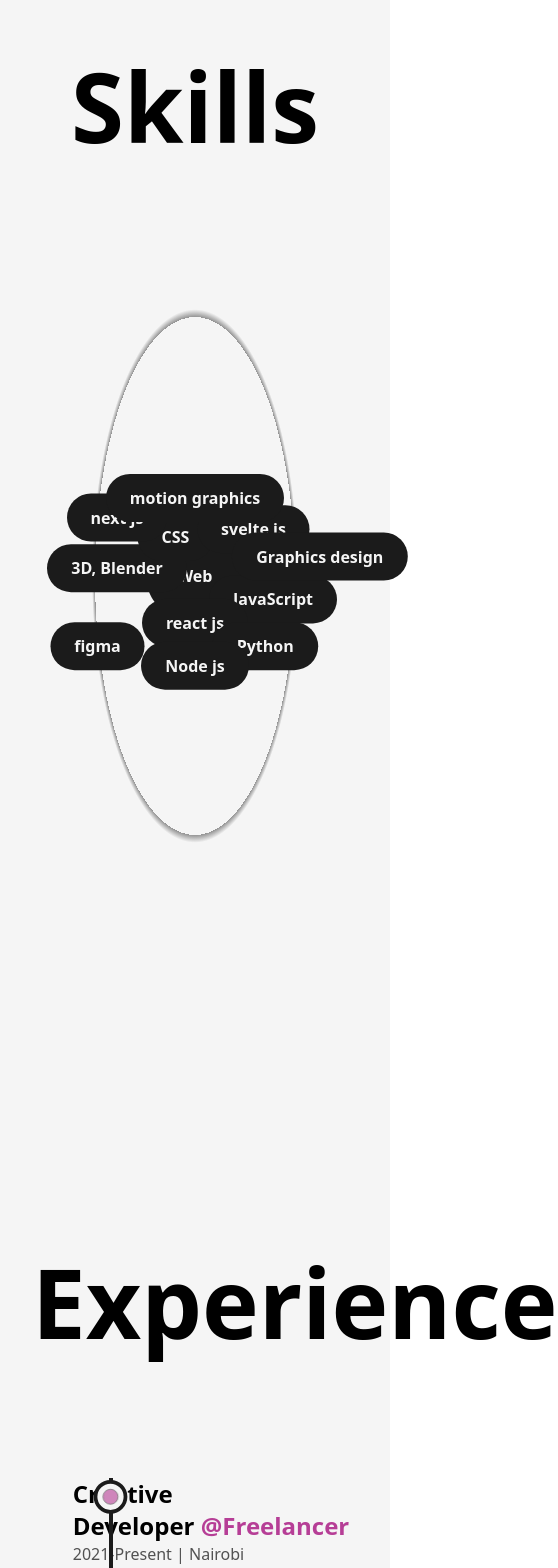
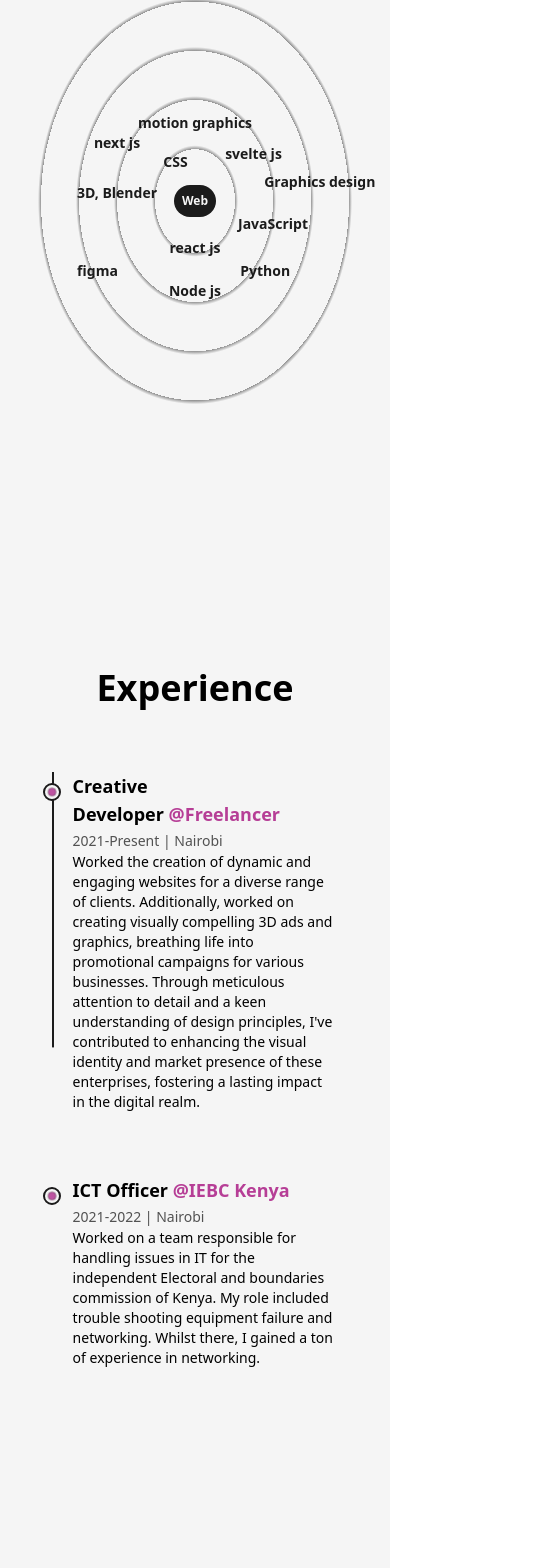
Before and after one commit to sebbyapudo/nextjs-dev_portfolio, a Next.js app: page /about in a window 390 px wide. Shown: the part 1456-3024 px from the top of the page, 558 px wide, since content can reach past the window. Built offline with nearby package versions, Linux system fonts and the light colour scheme.

Commit message:
Made all the components in the about page responsive

```diff
--- a/src/components/Education.js
+++ b/src/components/Education.js
@@ -4,18 +4,18 @@
 
 const Details = ({position, company, companyLink, time, work, address}) => {
   const ref = useRef(null);
-  return <li ref={ref} className='my-8 first:mt-0 last:mb-0 w-[60%] mx-auto flex flex-col items-center justify-between'>
+  return <li ref={ref} className='my-8 first:mt-0 last:mb-0 w-[60%] mx-auto flex flex-col items-center justify-between md:w-[80%]'>
     <LiIcon reference={ref} />
     <motion.div
     initial={{y:50}}
     whileInView={{y:0}}
     transition={{duration:0.5, type:"spring"}}
     >
-      <h3 className='capitalize font-bold text-2xl'>{position}&nbsp;<a href={companyLink} target='_blank' className='text-primary dark:text-primaryDark capitalize'>@{company}</a></h3>
-      <span className='capitalize font-medium text-dark/75 dark:text-light/75'>
+      <h3 className='capitalize font-bold text-2xl sm:text-xl xs:text-lg'>{position}&nbsp;<a href={companyLink} target='_blank' className='text-primary dark:text-primaryDark capitalize'>@{company}</a></h3>
+      <span className='capitalize font-medium text-dark/75 dark:text-light/75 xs:text-sm'>
         {time} | {address}
       </span>
-      <p className='font-medium w-full'>
+      <p className='font-medium w-full md:text-sm'>
         {work}
       </p>
     </motion.div>
@@ -32,13 +32,13 @@
   )
   return (
     <div className='my-64'>
-      <h2 className='w-full text-center text-8xl font-bold mb-32'>Education</h2>
+      <h2 className='w-full text-center text-8xl font-bold mb-32 md:text-6xl xs:text-4xl md:mb-16'>Education</h2>
 
-      <div ref={ref} className='w-[75%] mx-auto relative'>
+      <div ref={ref} className='w-[75%] mx-auto relative lg:w-[90%] md:w-full'>
         <motion.div
         style={{scaleY: scrollYProgress}}
-        className='absolute left-9 top-0 w-[4px] h-full bg-dark dark:bg-light origin-top'/>
-        <ul className='w-full flex flex-col items-center justify-between ml-4'>
+        className='absolute left-9 top-0 w-[4px] h-full bg-dark dark:bg-light origin-top md:w-[2px] md:left-[30px] xs:left-[20px]'/>
+        <ul className='w-full flex flex-col items-center justify-between ml-4 xs:ml-2'>
           <Details
             position={"Bachelor Of Science In Software Engineering"} company={"KCA University"}
             companyLink={"https://www.kcau.ac.ke/"}
--- a/src/components/Experience.js
+++ b/src/components/Experience.js
@@ -4,18 +4,20 @@
 
 const Details = ({position, company, companyLink, time, work, address}) => {
   const ref = useRef(null);
-  return <li ref={ref} className='my-8 first:mt-0 last:mb-0 w-[60%] mx-auto flex flex-col items-center justify-between'>
+  return <li ref={ref} className='my-8 first:mt-0 last:mb-0 w-[60%] mx-auto flex flex-col items-center justify-between md:w-[80%]'>
     <LiIcon reference={ref} />
     <motion.div
     initial={{y:50}}
     whileInView={{y:0}}
     transition={{duration:0.5, type:"spring"}}
     >
-      <h3 className='capitalize font-bold text-2xl'>{position}&nbsp;<a href={companyLink} target='_blank' className='text-primary dark:text-primaryDark capitalize'>@{company}</a></h3>
-      <span className='capitalize font-medium text-dark/75 dark:text-light/75'>
+      <h3 className='capitalize font-bold text-2xl
+      sm:text-xl xs:text-lg
+      '>{position}&nbsp;<a href={companyLink} target='_blank' className='text-primary dark:text-primaryDark capitalize'>@{company}</a></h3>
+      <span className='capitalize font-medium text-dark/75 dark:text-light/75 xs:text-sm'>
         {time} | {address}
       </span>
-      <p className='font-medium w-full'>
+      <p className='font-medium w-full md:text-sm'>
         {work}
       </p>
     </motion.div>
@@ -32,13 +34,13 @@
   )
   return (
     <div className='my-64'>
-      <h2 className='w-full text-center text-8xl font-bold mb-32'>Experience</h2>
+      <h2 className='w-full text-center text-8xl font-bold mb-32 md:text-6xl xs:text-4xl md:mb-16'>Experience</h2>
 
-      <div ref={ref} className='w-[75%] mx-auto relative'>
+      <div ref={ref} className='w-[75%] mx-auto relative lg:w-[90%] md:w-full'>
         <motion.div
         style={{scaleY: scrollYProgress}}
-        className='absolute left-9 top-0 w-[4px] h-full bg-dark dark:bg-light origin-top'/>
-        <ul className='w-full flex flex-col items-center justify-between ml-4'>
+        className='absolute left-9 top-0 w-[4px] h-full bg-dark dark:bg-light origin-top md:w-[2px] md:left-[30px] xs:left-[20px]'/>
+        <ul className='w-full flex flex-col items-center justify-between ml-4 xs:ml-2'>
           <Details
             position={"Creative developer"} company={"Freelancer"}
             companyLink={"https://github.com/sebbyapudo"}
--- a/src/components/LiIcon.js
+++ b/src/components/LiIcon.js
@@ -10,7 +10,7 @@
   )
   return (
     <figure className='absolute left-0 stroke-dark dark:stroke-light'>
-      <svg className='-rotate-90' width="75" height="75" viewBox='0 0 100 100'>
+      <svg className='-rotate-90 md:w-[60px] md:h-[60px] xs:w-[40px] xd:h-[60px]' width="75" height="75" viewBox='0 0 100 100'>
         <circle cx="75" cy="50" r="20" className='stroke-primary dark:stroke-primaryDark stroke-1 fill-none' />
         <motion.circle cx="75" cy="50" r="20" className=' stroke-[5px] fill-light dark:fill-dark'
         style={{
--- a/src/components/Skills.js
+++ b/src/components/Skills.js
@@ -4,7 +4,7 @@
 const Skill = ({name, x, y}) =>{
 
   return (
-    <motion.div className='flex items-center justify-center rounded-full font-semibold bg-dark text-light py-3 px-6 shadow-light cursor-pointer absolute dark:text-dark dark:bg-light'
+    <motion.div className='flex items-center justify-center rounded-full font-semibold bg-dark text-light py-3 px-6 shadow-light cursor-pointer absolute dark:text-dark dark:bg-light lg:py-2 lg:px-4 md:text-sm md:py-1.5 md:px-3 xs:bg-transparent xs:dark:bg-transparent xs:text-dark xs:dark:text-light xs:font-bold'
         whileHover={{scale:1.1}}
         initial={{x:0,y:0}}
         whileInView={{x:x, y:y, transition: {duration: 1.5} }}
@@ -18,9 +18,13 @@
 const Skills = () => {
   return (
     <>
-      <h2 className='font-bold text-8xl mt-64 w-full text-center'>Skills</h2>
-      <div className='w-full h-screen relative flex items-center justify-center rounded-full bg-circularLight dark:bg-circularDark'>
-        <motion.div className='flex items-center justify-center rounded-full font-semibold bg-dark text-light p-8 shadow-light cursor-pointer dark:text-dark dark:bg-light'
+      <h2 className='font-bold text-8xl mt-64 w-full text-center md:text-6xl md:mt-32'>Skills</h2>
+      <div className='w-full h-screen relative flex items-center justify-center rounded-full bg-circularLight dark:bg-circularDark  lg:h-[80vh] sm:h-[60vh] xs:h-[50vh]
+      lg:bg-circularLightLg lg:dark:bg-circularDarkLg
+      md:bg-circularLightMd md:dark:bg-circularDarkMd
+      sm:bg-circularLightSm sm:dark:bg-circularDarkSm
+      '>
+        <motion.div className='flex items-center justify-center rounded-full font-semibold bg-dark text-light p-8 shadow-light cursor-pointer dark:text-dark dark:bg-light lg:p-6 md:p-4 xs:text-xs xs:p-2'
         whileHover={{scale:1.1}}
         >
           Web
```
